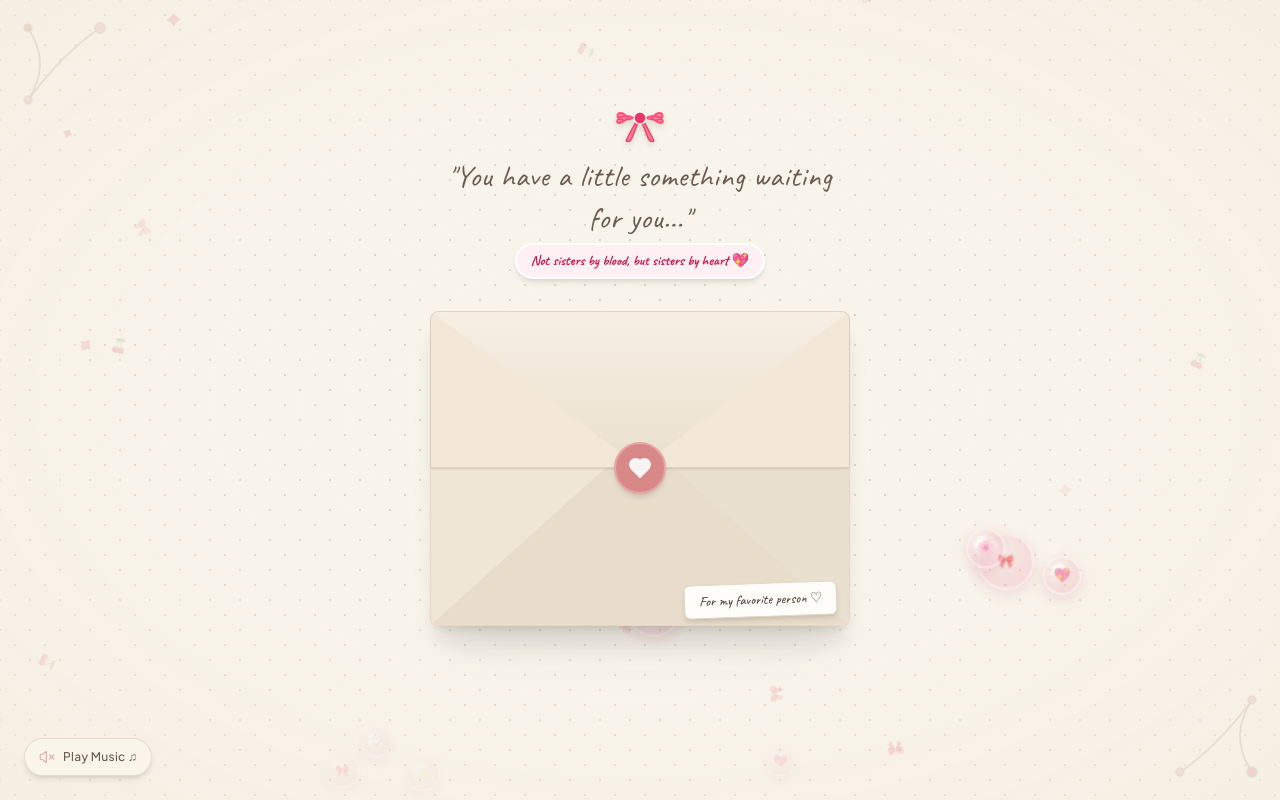
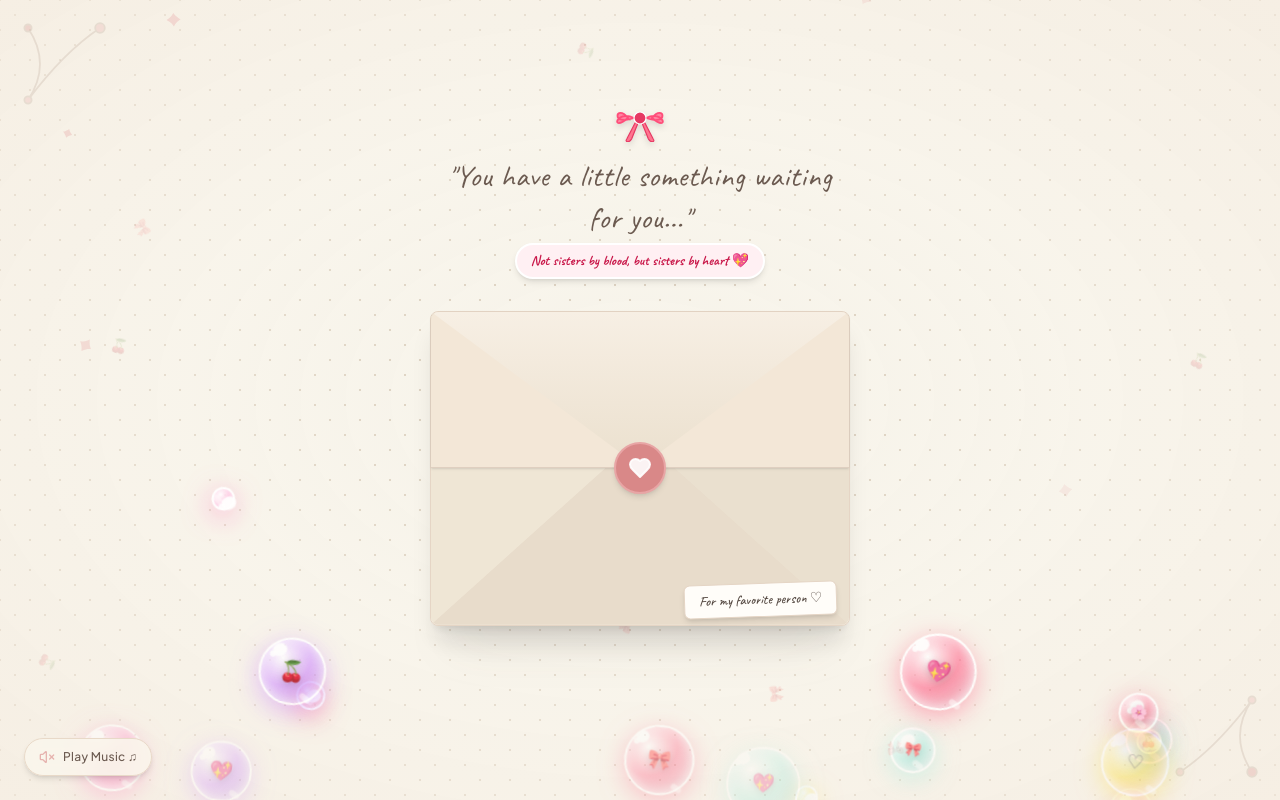
Before and after one commit to TriMind100/birthdaytemplat5, a React (Vite) app: page / in a window 1280 px wide. Built offline with nearby package versions, Linux system fonts and the light colour scheme; a web font is replaced by a local one.

Commit message:
Update LoveBubbles background animation component

```diff
--- a/src/components/LoveBubbles.jsx
+++ b/src/components/LoveBubbles.jsx
@@ -6,102 +6,147 @@ export const LoveBubbles = () => {
   const [poppedBurst, setPoppedBurst] = useState([]);
 
   useEffect(() => {
-    // Generate initial set of 18 floating love bubbles
-    const initialBubbles = Array.from({ length: 18 }).map((_, i) => ({
-      id: i,
-      x: Math.random() * 92 + 4, // % across screen width
-      size: Math.floor(Math.random() * 24) + 36, // size in px (36px - 60px)
-      duration: Math.random() * 10 + 12, // float duration in s
-      delay: Math.random() * 8,
-      icon: ['💖', '💕', '♡', '🌸', '🍒', '🎀', '✨'][Math.floor(Math.random() * 7)],
-      wobbleX: Math.random() * 30 + 15,
-    }));
+    // Color palettes for vivid, bright, colorful glass bubbles
+    const gradients = [
+      {
+        bg: 'radial-gradient(circle at 32% 32%, rgba(255, 255, 255, 0.95) 0%, rgba(255, 105, 180, 0.65) 45%, rgba(255, 20, 147, 0.4) 80%, rgba(255, 182, 193, 0.2) 100%)',
+        glow: 'rgba(255, 105, 180, 0.55)',
+      },
+      {
+        bg: 'radial-gradient(circle at 32% 32%, rgba(255, 255, 255, 0.95) 0%, rgba(255, 215, 0, 0.65) 45%, rgba(255, 165, 0, 0.4) 80%, rgba(255, 235, 150, 0.2) 100%)',
+        glow: 'rgba(255, 215, 0, 0.55)',
+      },
+      {
+        bg: 'radial-gradient(circle at 32% 32%, rgba(255, 255, 255, 0.95) 0%, rgba(199, 125, 255, 0.65) 45%, rgba(147, 51, 234, 0.4) 80%, rgba(230, 200, 255, 0.2) 100%)',
+        glow: 'rgba(199, 125, 255, 0.55)',
+      },
+      {
+        bg: 'radial-gradient(circle at 32% 32%, rgba(255, 255, 255, 0.95) 0%, rgba(255, 77, 121, 0.65) 45%, rgba(224, 30, 90, 0.4) 80%, rgba(255, 192, 203, 0.2) 100%)',
+        glow: 'rgba(255, 77, 121, 0.55)',
+      },
+      {
+        bg: 'radial-gradient(circle at 32% 32%, rgba(255, 255, 255, 0.95) 0%, rgba(129, 230, 217, 0.65) 45%, rgba(56, 178, 172, 0.4) 80%, rgba(178, 245, 234, 0.2) 100%)',
+        glow: 'rgba(129, 230, 217, 0.55)',
+      },
+    ];
+
+    // Mix of sizes: Small (22-30px), Medium (38-52px), Large (64-84px)
+    const generateSize = (index) => {
+      if (index % 3 === 0) return Math.floor(Math.random() * 10) + 22; // Small
+      if (index % 3 === 1) return Math.floor(Math.random() * 15) + 38; // Medium
+      return Math.floor(Math.random() * 20) + 64; // Large
+    };
+
+    // Generate initial set of 28 colorful mixed-size floating bubbles
+    const initialBubbles = Array.from({ length: 28 }).map((_, i) => {
+      const size = generateSize(i);
+      const gradientObj = gradients[i % gradients.length];
+      return {
+        id: i,
+        x: Math.random() * 94 + 3,
+        size,
+        duration: Math.random() * 8 + 12,
+        delay: Math.random() * 7,
+        icon: size < 30 ? null : ['💖', '💕', '♡', '🌸', '🍒', '🎀', '✨'][Math.floor(Math.random() * 7)],
+        wobbleX: Math.random() * 45 + 15,
+        gradient: gradientObj.bg,
+        glowColor: gradientObj.glow,
+      };
+    });
+
     setBubbles(initialBubbles);
   }, []);
 
   const handlePop = (bubble, e) => {
     e.stopPropagation();
 
-    // Create pop burst effect at bubble coordinates
     const burstId = Date.now() + Math.random();
     const clickX = e.clientX;
     const clickY = e.clientY;
 
-    const miniHearts = Array.from({ length: 6 }).map((_, i) => ({
+    const miniHearts = Array.from({ length: 8 }).map((_, i) => ({
       id: `${burstId}-${i}`,
       x: clickX,
       y: clickY,
-      dx: (Math.random() - 0.5) * 80,
-      dy: (Math.random() - 0.5) * 80,
-      icon: ['💕', '✨', '💖', '♡'][Math.floor(Math.random() * 4)],
+      dx: (Math.random() - 0.5) * 110,
+      dy: (Math.random() - 0.5) * 110,
+      icon: ['💕', '✨', '💖', '♡', '🌸', '🌟'][Math.floor(Math.random() * 6)],
     }));
 
     setPoppedBurst((prev) => [...prev, ...miniHearts]);
 
-    // Respawn bubble at bottom after short delay
     setBubbles((prev) =>
       prev.map((b) =>
         b.id === bubble.id
           ? {
               ...b,
-              x: Math.random() * 92 + 4,
+              x: Math.random() * 94 + 3,
               delay: 0,
-              duration: Math.random() * 10 + 12,
+              duration: Math.random() * 8 + 12,
             }
           : b
       )
     );
 
-    // Clean up pop burst
     setTimeout(() => {
       setPoppedBurst((prev) => prev.filter((item) => !item.id.startsWith(`${burstId}`)));
-    }, 800);
+    }, 850);
   };
 
   return (
     <div className="fixed inset-0 pointer-events-none z-10 overflow-hidden select-none">
-      {/* Floating Glossy Love Bubbles */}
+      {/* Colorful Bright Multi-Size Floating Love Bubbles */}
       {bubbles.map((b) => (
         <motion.div
           key={b.id}
-          className="absolute cursor-pointer pointer-events-auto group filter drop-shadow-md flex items-center justify-center"
+          className="absolute cursor-pointer pointer-events-auto group flex items-center justify-center"
           style={{
             left: `${b.x}%`,
-            bottom: `-70px`,
+            bottom: `-90px`,
             width: `${b.size}px`,
             height: `${b.size}px`,
           }}
-          initial={{ y: 0, opacity: 0 }}
+          initial={{ y: 0, opacity: 0, scale: 0.8 }}
           animate={{
-            y: [-20, -1150],
+            y: [-20, -1250],
             x: [0, b.wobbleX, -b.wobbleX, 0],
-            scale: [0.8, 1.05, 0.95, 1],
-            opacity: [0, 0.85, 0.85, 0],
+            scale: [0.85, 1.06, 0.94, 1],
+            rotate: [0, 12, -12, 0],
+            opacity: [0, 0.95, 0.95, 0],
           }}
           transition={{
             duration: b.duration,
             repeat: Infinity,
-            ease: 'linear',
+            ease: 'easeInOut',
             delay: b.delay,
           }}
           onClick={(e) => handlePop(b, e)}
           whileHover={{ scale: 1.25 }}
-          whileTap={{ scale: 0.7 }}
+          whileTap={{ scale: 0.65 }}
         >
-          {/* Glossy Translucent Glass Bubble Container */}
-          <div className="w-full h-full rounded-full relative flex items-center justify-center border-2 border-white/60 shadow-[0_4px_15px_rgba(255,182,193,0.5)] backdrop-blur-[1px]"
+          {/* Vivid Iridescent Glass Sphere Container */}
+          <div
+            className="w-full h-full rounded-full relative flex items-center justify-center border-2 border-white shadow-[inset_0_0_14px_rgba(255,255,255,0.95)] backdrop-blur-[1.5px] transition-all duration-300 group-hover:scale-108"
             style={{
-              background: 'radial-gradient(circle at 35% 35%, rgba(255, 255, 255, 0.85) 0%, rgba(255, 182, 193, 0.45) 50%, rgba(255, 105, 180, 0.35) 100%)',
+              background: b.gradient,
+              boxShadow: `0 6px 25px ${b.glowColor}, inset 0 0 14px rgba(255, 255, 255, 0.95)`,
             }}
           >
-            {/* Top Shine Highlight Spot */}
-            <div className="absolute top-1.5 left-2 w-3 h-2.5 bg-white/80 rounded-full rotate-[-30deg] blur-[0.5px]" />
-            <div className="absolute top-3 left-1.5 w-1.5 h-1.5 bg-white/60 rounded-full" />
+            {/* Primary Curved Glass Reflection Light Highlight */}
+            <div className="absolute top-1.5 left-2 w-3.5 h-3 bg-white/95 rounded-full rotate-[-35deg] blur-[0.2px]" />
+            {/* Secondary Dot Specular Reflection */}
+            <div className="absolute top-3.5 left-1.5 w-1.5 h-1.5 bg-white/90 rounded-full" />
+            {/* Bottom Rim Ambient Reflection */}
+            <div className="absolute bottom-1 right-2 w-3 h-1.5 bg-white/50 rounded-full rotate-[30deg] blur-[0.4px]" />
 
-            {/* Inner Floating Heart / Icon */}
-            <span className="font-handwriting text-xs sm:text-sm select-none filter drop-shadow-xs transform group-hover:scale-110 transition-transform">
-              {b.icon}
-            </span>
+            {/* Inner Floating Heart / Icon (for Medium and Large Bubbles) */}
+            {b.icon && (
+              <span className={`font-handwriting select-none filter drop-shadow-[0_2px_4px_rgba(0,0,0,0.2)] transform group-hover:scale-115 transition-transform ${
+                b.size > 60 ? 'text-lg sm:text-xl' : 'text-xs sm:text-sm'
+              }`}>
+                {b.icon}
+              </span>
+            )}
           </div>
         </motion.div>
       ))}
@@ -114,13 +159,13 @@ export const LoveBubbles = () => {
             initial={{ opacity: 1, scale: 0.5, x: p.x, y: p.y }}
             animate={{
               opacity: 0,
-              scale: 1.3,
+              scale: 1.5,
               x: p.x + p.dx,
               y: p.y + p.dy,
             }}
             exit={{ opacity: 0 }}
-            transition={{ duration: 0.7, ease: 'easeOut' }}
-            className="fixed text-sm pointer-events-none z-50 filter drop-shadow-xs"
+            transition={{ duration: 0.8, ease: 'easeOut' }}
+            className="fixed text-base sm:text-lg pointer-events-none z-50 filter drop-shadow-md"
           >
             {p.icon}
           </motion.div>
```
